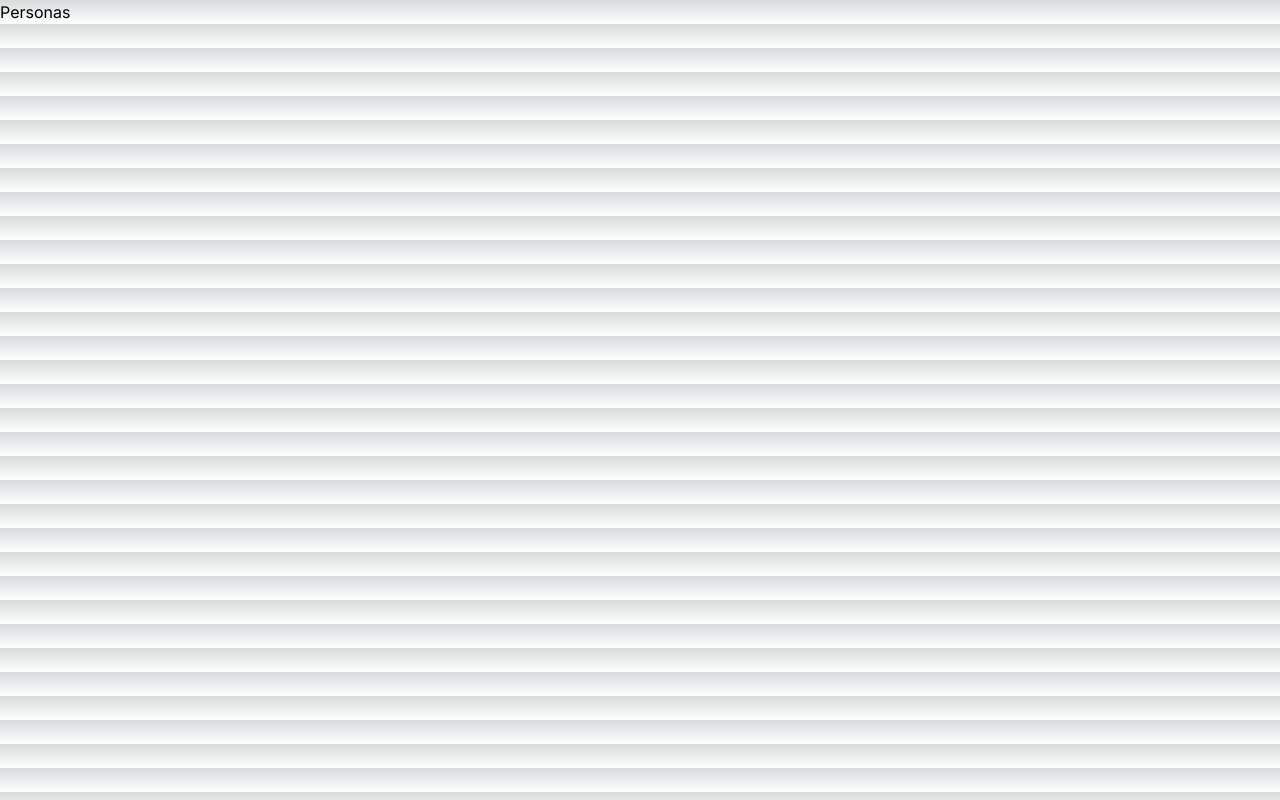
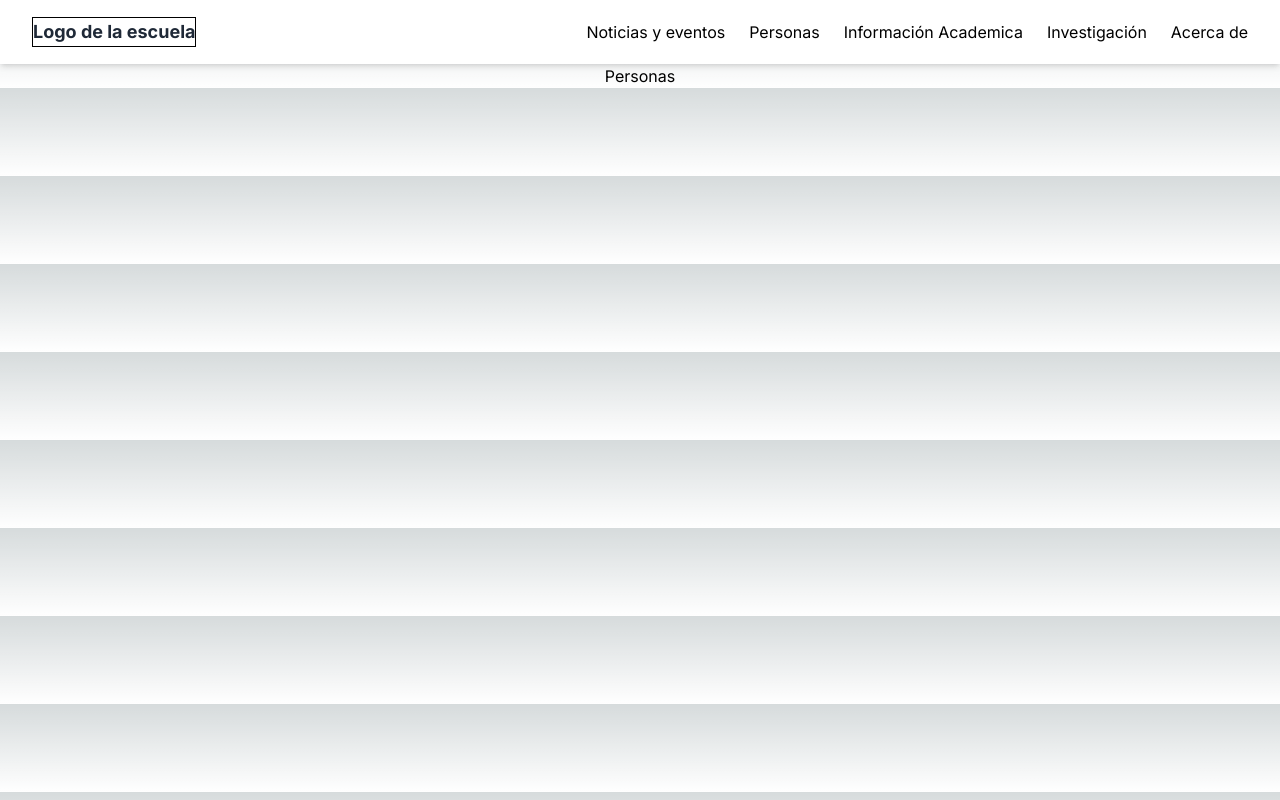
Before and after one commit to LideEieUcv/eie-frontend, a Next.js app: page /personas in a window 1280 px wide. Built offline with nearby package versions, Linux system fonts and the light colour scheme.

Commit message:
Adding Navbar in each routes

```diff
--- a/app/acerca-de/page.tsx
+++ b/app/acerca-de/page.tsx
@@ -1,3 +1,13 @@
-export default function Page() {
-    return <p>Acerca de</p>;
-  }
+import React from 'react';
+import Navbar from '@/app/components/navbar';
+
+const Index = () => {
+  return (
+    <div>
+      <Navbar />
+      <h1><center>Acerca de...</center></h1>
+    </div>
+  );
+};
+
+export default Index;
--- a/app/components/navbar.tsx
+++ b/app/components/navbar.tsx
@@ -7,11 +7,11 @@ interface NavLink {
 
 const Navbar = () => {
   const navLinks: NavLink[] = [
-    { href: '/', label: 'Noticias y eventos' },
-    { href: '/about', label: 'Personas' },
-    { href: '/contact', label: 'Información Academica' },
-    { href: '/contact', label: 'Investigación' },
-    { href: '/contact', label: 'Acerca de' },
+    { href: '/noticias-y-eventos', label: 'Noticias y eventos' },
+    { href: '/personas', label: 'Personas' },
+    { href: '/informacion-academica', label: 'Información Academica' },
+    { href: '/investigacion', label: 'Investigación' },
+    { href: '/acerca-de', label: 'Acerca de' },
   ];
 
   return (
--- a/app/informacion-academica/page.tsx
+++ b/app/informacion-academica/page.tsx
@@ -1,3 +1,13 @@
-export default function Page() {
-    return <p>Información Academica</p>;
-  }
+import React from 'react';
+import Navbar from '@/app/components/navbar';
+
+const Index = () => {
+  return (
+    <div>
+      <Navbar />
+      <h1><center>Informacion Academica</center></h1>
+    </div>
+  );
+};
+
+export default Index;
--- a/app/investigacion/page.tsx
+++ b/app/investigacion/page.tsx
@@ -1,3 +1,13 @@
-export default function Page() {
-    return <p>Investigación</p>;
-  }
+import React from 'react';
+import Navbar from '@/app/components/navbar';
+
+const Index = () => {
+  return (
+    <div>
+      <Navbar />
+      <h1><center>Investigacion</center></h1>
+    </div>
+  );
+};
+
+export default Index;
--- a/app/noticias-y-eventos/page.tsx
+++ b/app/noticias-y-eventos/page.tsx
@@ -1,9 +1,14 @@
 import React from 'react';
 import Card from '@/app/components/card';
+import Navbar from '@/app/components/navbar';
 
 const App: React.FC = () => {
   return (
-    <div className="container mx-auto py-10">
+    <div className="container mx-auto py-0">
+      {/* Render the Navbar component here */}
+      <Navbar />
+
+      {/* Container for the card grid */}
       <div className="grid grid-cols-1 sm:grid-cols-2 md:grid-cols-3 gap-4">
         <Card
           image="https://example.com/image1.jpg"
--- a/app/personas/page.tsx
+++ b/app/personas/page.tsx
@@ -1,3 +1,13 @@
-export default function Page() {
-    return <p>Personas</p>;
-  }
+import React from 'react';
+import Navbar from '@/app/components/navbar';
+
+const Index = () => {
+  return (
+    <div>
+      <Navbar />
+      <h1><center>Personas</center></h1>
+    </div>
+  );
+};
+
+export default Index;
```
